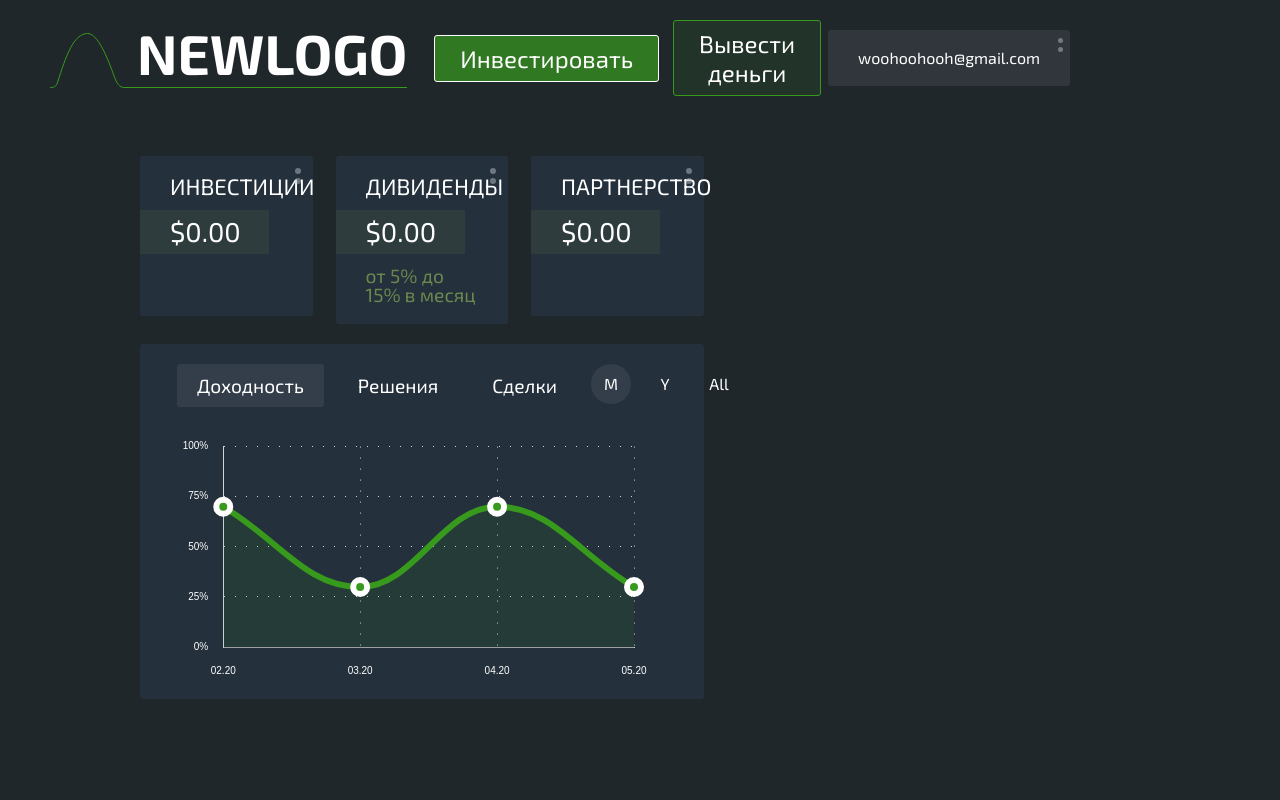
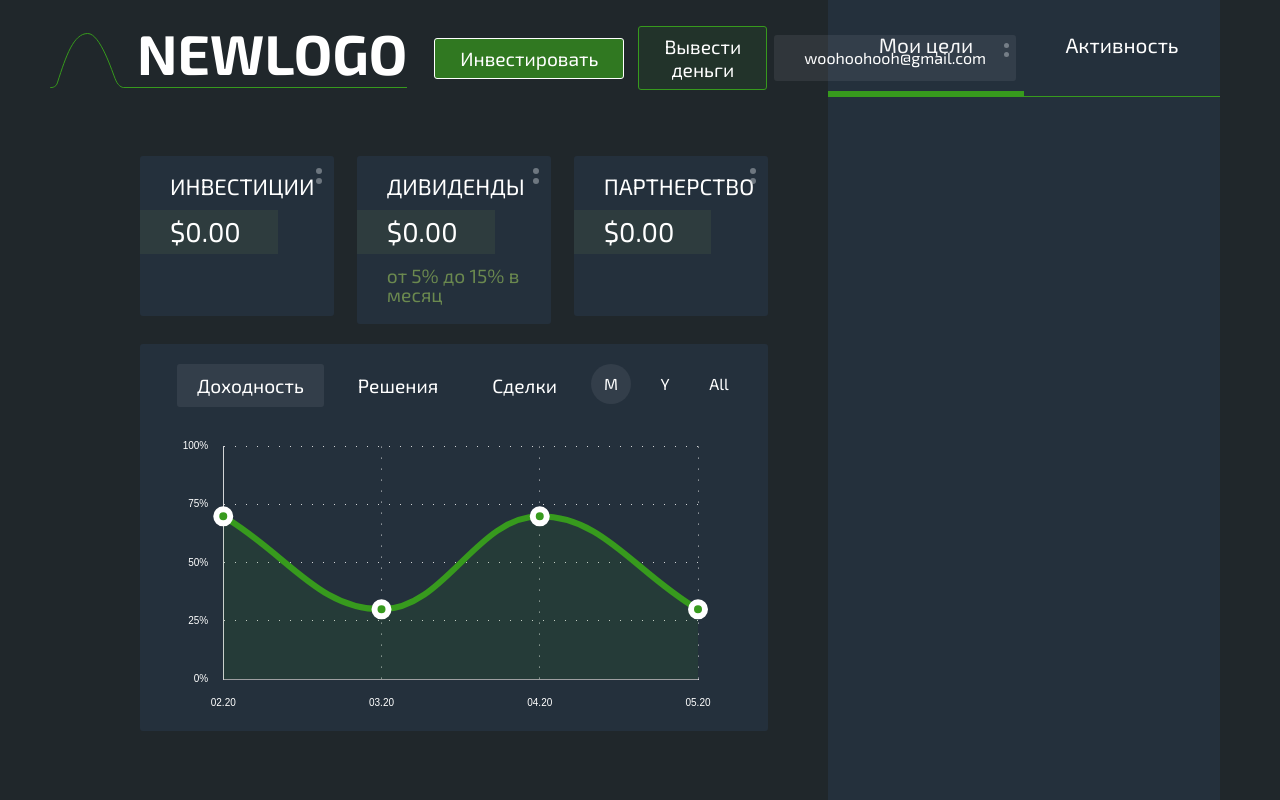
Before and after one commit to Gogabok/Invest-Project, a Vue app in the folder user-panel/: page / in a window 1280 px wide. Built offline with nearby package versions, Linux system fonts and the light colour scheme.

Commit message:
fixing calendar and initiate aside panel with navigation

```diff
--- a/user-panel/src/components/dashboard/graph-module/dashboard-decisions.vue
+++ b/user-panel/src/components/dashboard/graph-module/dashboard-decisions.vue
@@ -14,7 +14,7 @@
           :key="decision.botName + index + Math.random()"
           class="content-item">
           <p class="content-item-text content-item-with-checkbox">
-            <input v-model="decision.isActive" class="content-checkbox" type="checkbox" name="keyIndex">
+            <!-- <input v-model="decision.isActive" class="content-checkbox" type="checkbox" name="keyIndex"> -->
             <span><span></span></span>
             {{ decision.botName }}
           </p>
--- a/user-panel/src/components/header/VNavBtn.vue
+++ b/user-panel/src/components/header/VNavBtn.vue
@@ -17,7 +17,7 @@ export default {
   font-weight: 400;
   border-radius: 3px;
   color: #fff;
-  font-size: 1.5em;
+  font-size: 1.2em;
   margin: 0px 7px;
   text-align: center;
   transition-duration: .5s;
--- a/user-panel/src/components/header/VUserCard.vue
+++ b/user-panel/src/components/header/VUserCard.vue
@@ -16,7 +16,7 @@ export default {
 
 <style lang="scss">
   .v-user-card {
-    padding: 20px 30px;
+    padding: 15px 30px;
     background: rgba(184, 189, 196, 0.1);
     color: #fff;
     border-radius: 3px;
--- /dev/null
+++ b/user-panel/src/components/side-panel/side-panel-nav.vue
@@ -0,0 +1,61 @@
+<template>
+  <div class="side-panel-nav">
+    <div class="nav-item"
+         v-for="item in nav"
+         :key="item.title"
+         :class="item.isActive ? 'active' : ''"
+         @click="selectingNav(item)"
+        >
+      {{ item.title }}
+    </div>
+  </div>
+</template>
+
+<script>
+export default {
+  name: 'side-panel-nav',
+  data: () => ({
+    nav: [
+      {
+        title: 'Мои цели',
+        component: 'myTargets',
+        isActive: true
+      },
+      {
+        title: 'Активность',
+        component: 'activity',
+        isActive: false
+      },
+    ]
+  }),
+  methods: {
+    selectingNav (item) {
+      this.nav.forEach(navItem => {
+        navItem.isActive = false
+      })
+      item.isActive = true
+    }
+  }
+}
+</script>
+
+<style lang="scss">
+  .side-panel-nav {
+    display: flex;
+    width: 100%;
+    border-bottom: 1px solid #379A1D;
+    &  .nav-item {
+      width: 50%;
+      padding: 35px 10px;
+      font-size: 1.3em;
+      color: #fff;
+      text-align: center;
+      user-select: none;
+      cursor: pointer;
+      border-bottom: 5px solid transparent;
+      &.active {
+        border-bottom: 5px solid #379A1D;
+      }
+    }
+  }
+</style>
--- /dev/null
+++ b/user-panel/src/components/side-panel/side-panel.vue
@@ -0,0 +1,27 @@
+<template>
+  <div class="side-panel">
+    <side-panel-nav></side-panel-nav>
+  </div>
+</template>
+
+<script>
+
+import sidePanelNav from "@/components/side-panel/side-panel-nav"
+
+export default {
+  name: 'side-panel',
+  components: {
+    sidePanelNav
+  }
+}
+</script>
+
+<style lang="scss">
+  .side-panel {
+    height: 100vh;
+    background: #24303C;
+  }
+  .side-panel * {
+    font-family: "Exo 2", sans-serif;
+  }
+</style>
--- a/user-panel/src/server/calendar.json
+++ b/user-panel/src/server/calendar.json
@@ -1,65 +1,44 @@
 [
   {
-    "eventDate": 1578001600000,
+    "eventDate": 1581665179000,
     "rates": {
       "up": 5,
       "down": 2
     }
   },
   {
-    "eventDate": 1578101600000,
+    "eventDate": 1581765179000,
     "rates": {
       "up": 1,
-      "down": 3
+      "down": 5
     }
   },
   {
-    "eventDate": 1578201600000,
+    "eventDate": 1581865179000,
     "rates": {
-      "up": 6,
+      "up": 3,
+      "down": 6
+    }
+  },
+  {
+    "eventDate": 1581965179000,
+    "rates": {
+      "up": 1,
       "down": 2
     }
   },
   {
-    "eventDate": 1578301600000,
+    "eventDate": 1582125179000,
     "rates": {
-      "up": 8,
-      "down": 3
-    }
-  },
-  {
-    "eventDate": 1578401600000,
-    "rates": {
-      "up": 4,
-      "down": 9
-    }
-  },
-  {
-    "eventDate": 1578501600000,
-    "rates": {
-      "up": 3,
-      "down": 5
-    }
-  },
-  {
-    "eventDate": 1578601600000,
-    "rates": {
-      "up": 0,
+      "up": 5,
       "down": 1
     }
   },
   {
-    "eventDate": 1578701600000,
+    "eventDate": 1582335179000,
     "rates": {
-      "up": 7,
-      "down": 7
-    }
-  },
-  {
-    "eventDate": 1579901600000,
-    "rates": {
-      "up": 1,
-      "down": 1
+      "up": 2,
+      "down": 8
     }
   }
 ]
--- a/user-panel/src/views/dashboard.vue
+++ b/user-panel/src/views/dashboard.vue
@@ -4,6 +4,9 @@
       <v-nav class="v-nav"></v-nav>
       <dashboard-cards class="common-dashboard-padding"></dashboard-cards>
       <dashboard-graph-module></dashboard-graph-module>
+    </div>
+    <div class="side-panel-area">
+      <side-panel></side-panel>
     </div>
   </div>
 </template>
@@ -12,24 +15,35 @@
 import VNav from '@/components/header/index';
 import dashboardCards from '@/components/dashboard/dashboard-cards'
 import dashboardGraphModule from '@/components/dashboard/dashboard-graph-module'
+import sidePanel from '@/components/side-panel/side-panel'
 
 export default {
   name: 'dashboard',
   components: {
-    VNav, dashboardCards, dashboardGraphModule
+    VNav, dashboardCards, dashboardGraphModule, sidePanel
   },
 };
 </script>
 
 <style lang="scss">
+.dashboard {
+  display: flex;
+  align-items: flex-start;
+  justify-content: space-between;
+}
 .dashboard-user-area {
-  width: 55%;
+  width: 60%;
   & .v-nav {
     padding-left: 50px !important;
   }
   & .common-dashboard-padding {
     padding-left: 140px;
   }
+}
+.side-panel-area {
+  padding: 0px 60px;
+  max-width: 500px;
+  width: 100%;
 }
 .pagination-wrapper {
   display: flex;
```
Also changed, not shown: user-panel/src/components/dashboard/graph-module/deals/dashboard-deals-calendar.vue (+48 -25 lines).
